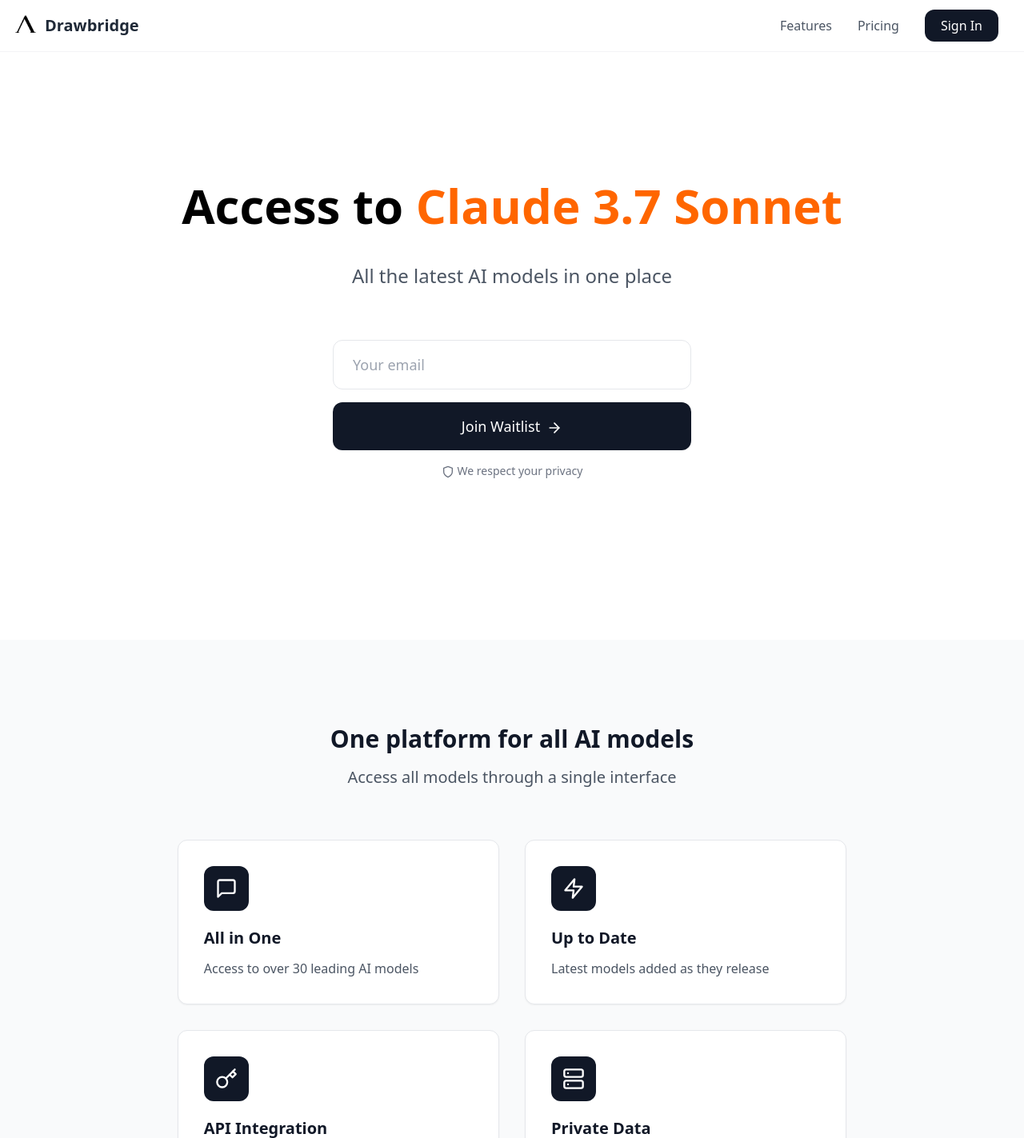
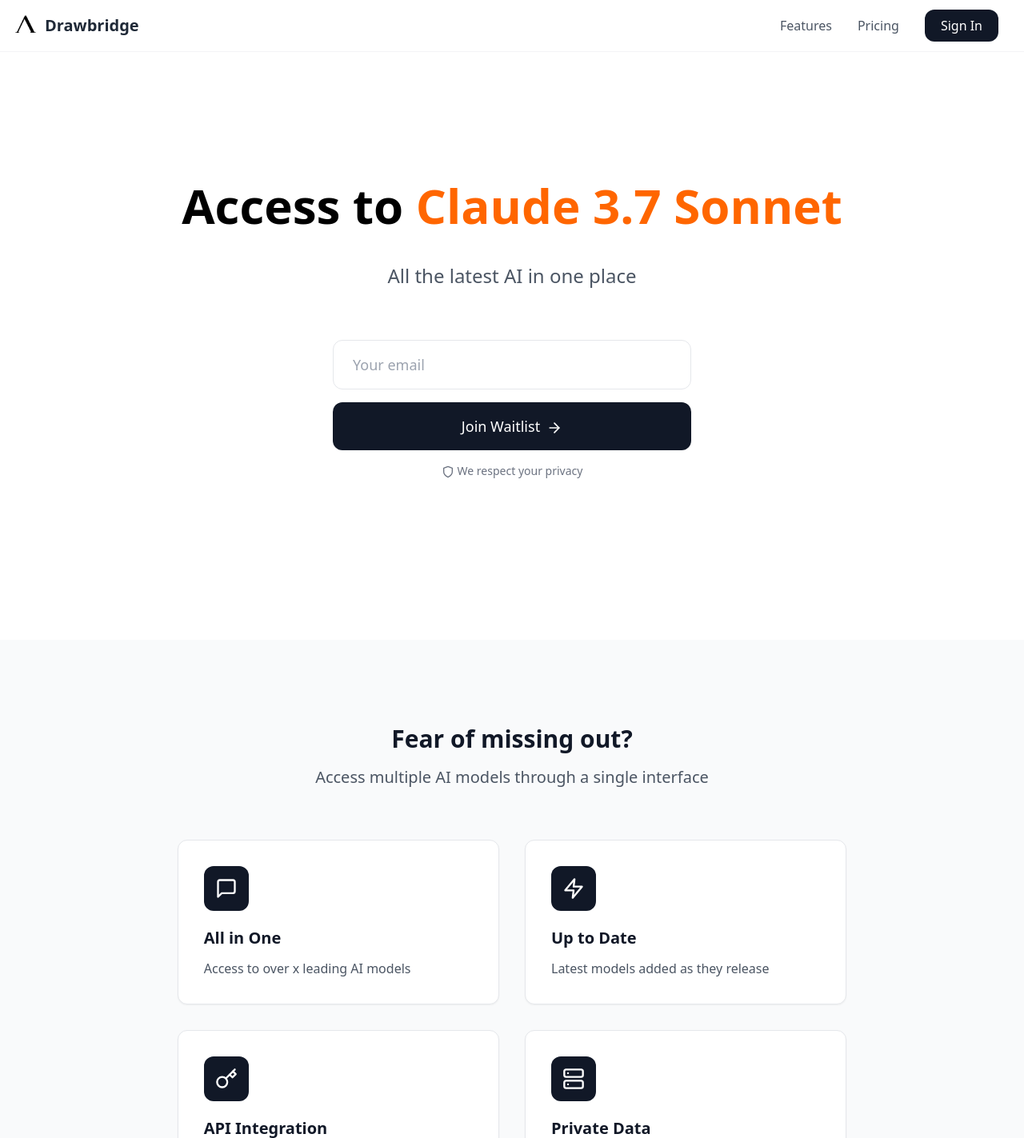
Before and after one commit to mrp3790/drawbridge-landing, a React (Create React App) app: page / in a window 1280 px wide. Shown: the top 1423 px of the page at 80% size. Built offline with nearby package versions, Linux system fonts and the light colour scheme; the HTML template or start-up script is replaced by a standard one.

Commit message:
Update App.js

```diff
--- a/src/App.js
+++ b/src/App.js
@@ -36,7 +36,7 @@ function App() {
     {
       icon: <MessageSquare className="w-7 h-7" />,
       title: "All in One",
-      description: "Access to over 30 leading AI models"
+      description: "Access to over x leading AI models"
     },
     {
       icon: <Zap className="w-7 h-7" />,
@@ -123,7 +123,7 @@ function App() {
               </h1>
             </div>
             <p className="text-xl md:text-2xl text-gray-600 mt-4 max-w-3xl mx-auto">
-              All the latest AI models in one place
+              All the latest AI in one place
             </p>
           </div>
 
@@ -162,8 +162,8 @@ function App() {
       <section id="features" className="min-h-screen flex flex-col justify-center py-16 px-4 bg-gray-50">
         <div className="max-w-7xl mx-auto">
           <div className="text-center mb-16">
-            <h2 className="text-3xl font-bold text-gray-900 mb-4">One platform for all AI models</h2>
-            <p className="text-xl text-gray-600 max-w-2xl mx-auto">Access all models through a single interface</p>
+            <h2 className="text-3xl font-bold text-gray-900 mb-4">Fear of missing out?</h2>
+            <p className="text-xl text-gray-600 max-w-2xl mx-auto">Access multiple AI models through a single interface</p>
           </div>
 
           <div className="grid md:grid-cols-2 gap-8 max-w-6xl mx-auto">
```
